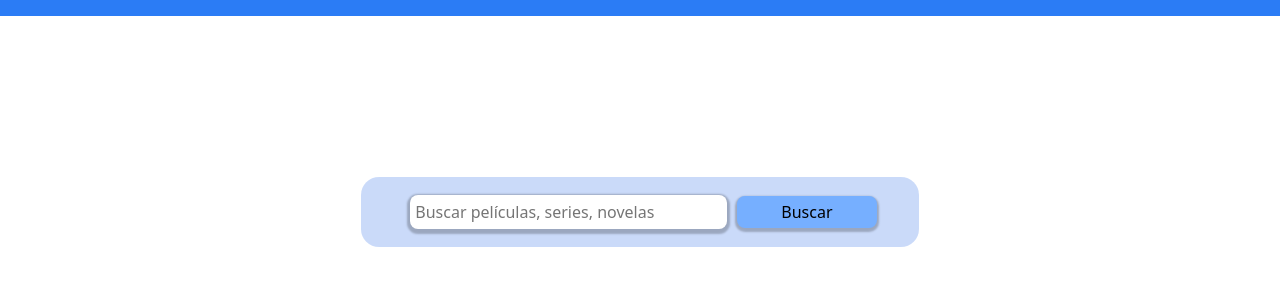
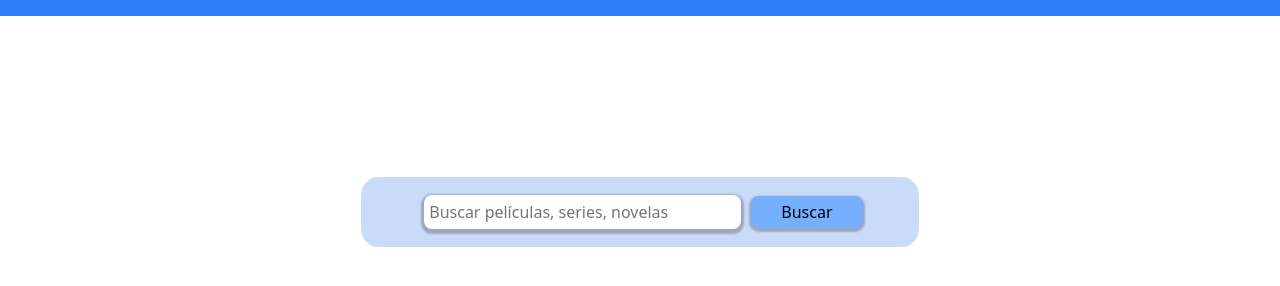
Before and after one commit to cris21p/Movie-App, a plain HTML site: page index.html in a window 1280 px wide. Shown: the part 56-342 px from the top of the page. Drawn offline with Linux system fonts and the light colour scheme.

Commit message:
Update styles.css

```diff
--- a/styles.css
+++ b/styles.css
@@ -196,6 +196,10 @@ body{
         width: 55%;
     }
 
+    .bt-mv{
+        width:20%;
+    }
+
     .movies-list{
         gap: 40px;
     }
@@ -208,4 +212,5 @@ body{
     .movi-card div{
         height: 60%;
     }
+
 }
```
